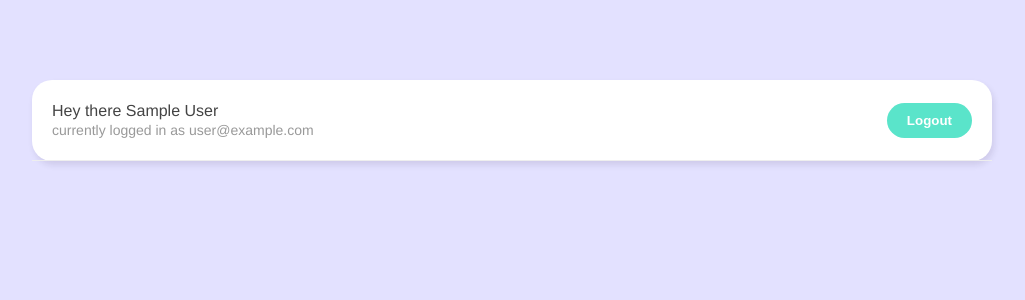
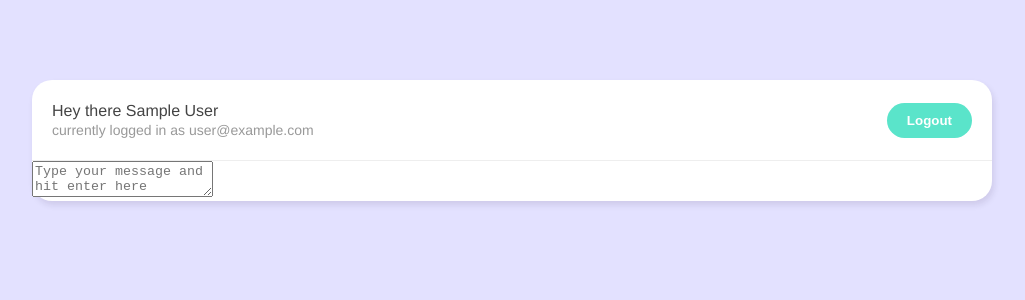
Before and after one commit to bas132828/chat, a Vue app: page /chatroom in a window 1280 px wide. Shown: the top 300 px of the page, without its empty margins (128-1153 px from the left). Built offline with nearby package versions, Linux system fonts and the light colour scheme; no server answers; sample sign-in values are in the browser's storage.

Commit message:
textarea added

```diff
--- /dev/null
+++ b/src/components/NewChatForm.vue
@@ -0,0 +1,36 @@
+<template>
+  <form >
+      <textarea @keypress.enter.prevent="handleSubmit" placeholder="Type your message and hit enter here" v-model="message"></textarea>
+  </form>
+</template>
+
+<script>
+import { ref } from '@vue/reactivity'
+import getUser from '../composables/getUser'
+import { timestamp } from '../firebase/config'
+
+export default {
+    setup() {
+        const message = ref('')
+        const { user } = getUser()
+
+        const handleSubmit = async () => {
+            const chat = {
+                name: user.value.displayName,
+                message: message.value,
+                cteatedAt: timestamp()
+            }
+
+            console.log(chat)
+            message.value = ''
+        }
+
+        return { message, handleSubmit }
+    }
+
+}
+</script>
+
+<style>
+
+</style>
--- a/src/views/Chatroom.vue
+++ b/src/views/Chatroom.vue
@@ -1,19 +1,21 @@
 <template>
   <div class="container">
     <Navbar />
+    <NewChatForm />
   </div>
 </template>
 
 <script>
 import { watch } from '@vue/runtime-core';
 import Navbar from "../components/Navbar.vue";
+import NewChatForm from "../components/NewChatForm.vue";
 import getUser from '../composables/getUser';
 import { useRouter } from 'vue-router';
 // import { projectAuth } from "../firebase/config";
 
 
 export default {
-  components: { Navbar },
+  components: { Navbar, NewChatForm },
   setup() {
     const { user } = getUser()
     const router = useRouter()
```
